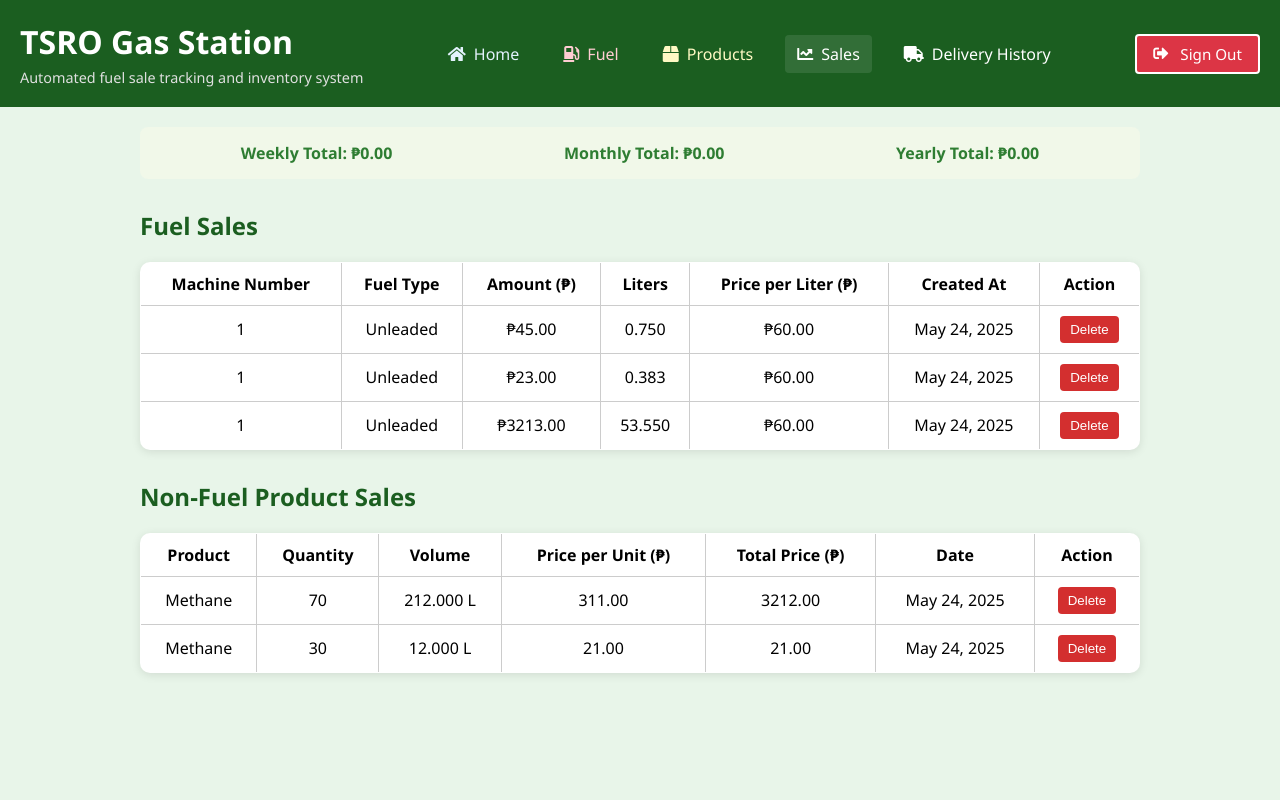
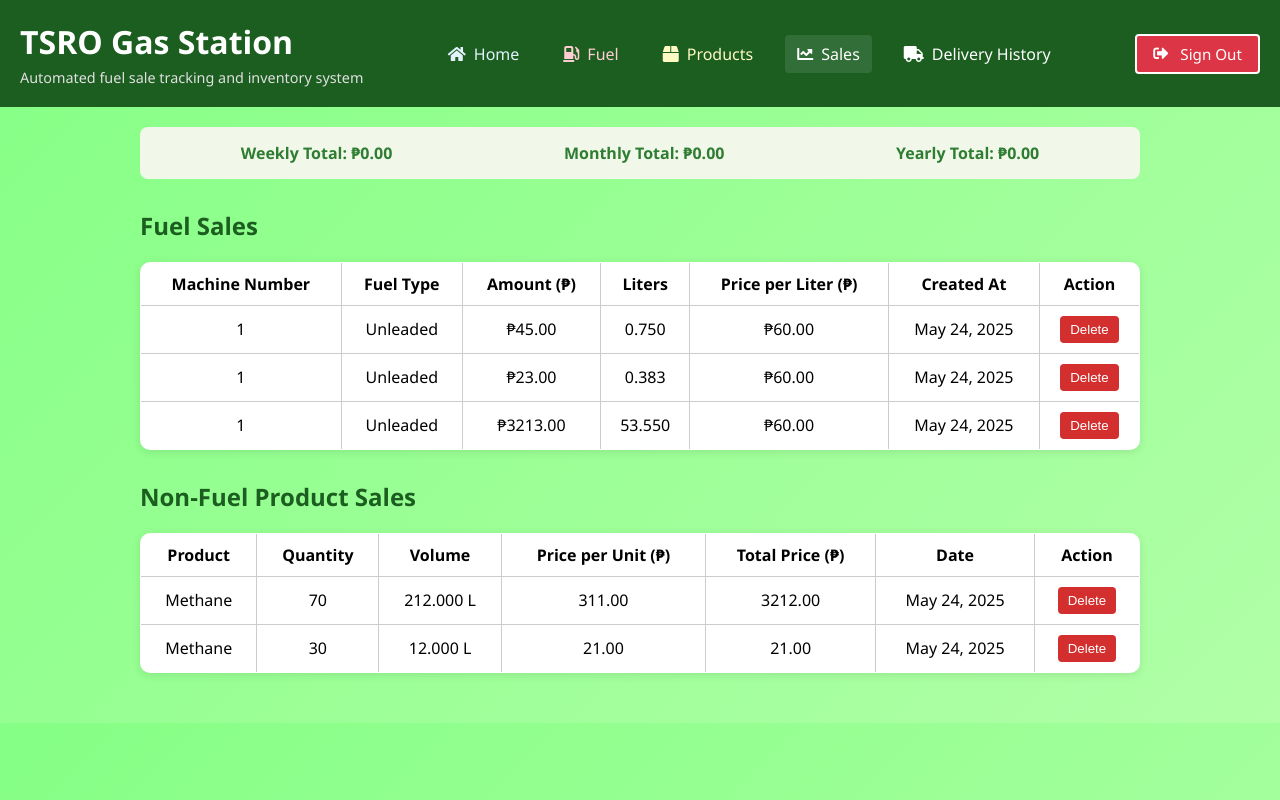
Before and after one commit to JJPOLLERO/DATABASE, a Django app: page /page6/ in a window 1280 px wide. Run offline with Django 5.2, Linux system fonts and the light colour scheme; a user stored in the database is signed in; data comes from the database, SQL or seed files in the repository; some web fonts are replaced.

Commit message:
Update sales.html

```diff
--- a/TSRO/members/templates/sales.html
+++ b/TSRO/members/templates/sales.html
@@ -9,6 +9,7 @@
   <style>
     body {
       font-family: 'Segoe UI', sans-serif;
+      background: linear-gradient(135deg, #85ff85, #b1ffa7);
       background-color: #e8f5e9;
       margin: 0;
       padding: 0;
```
